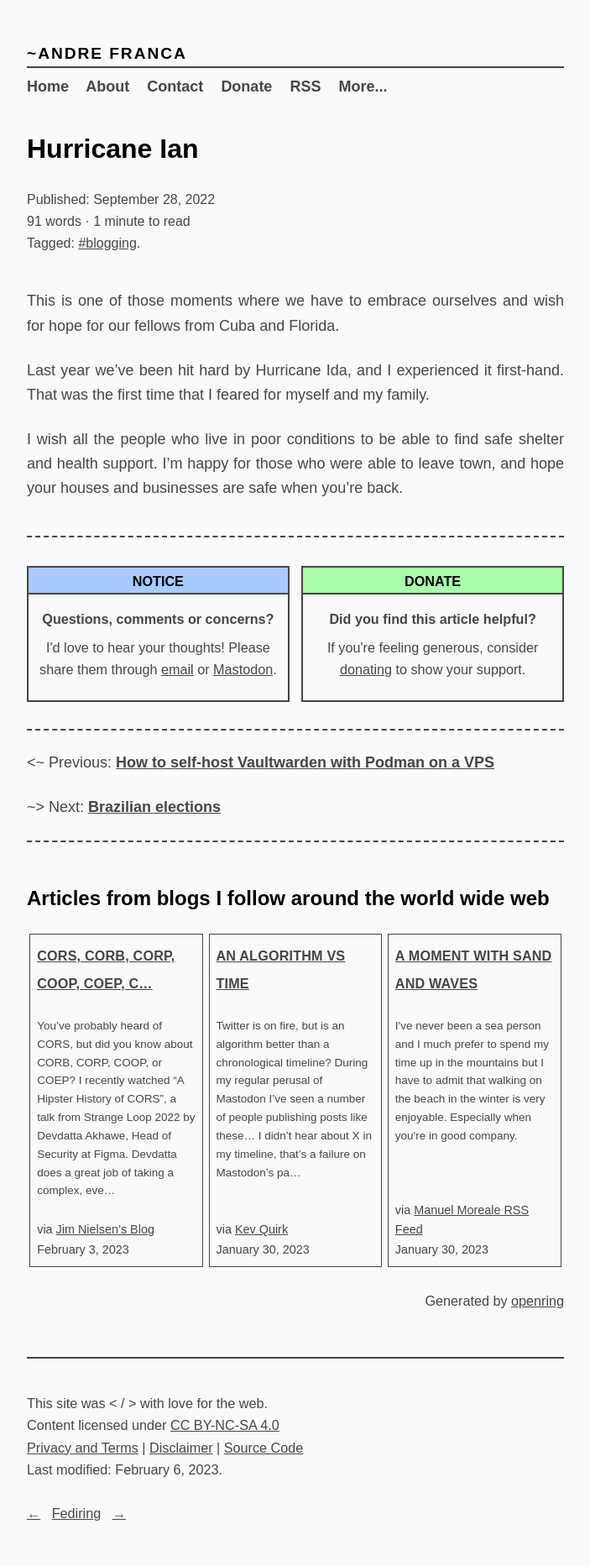
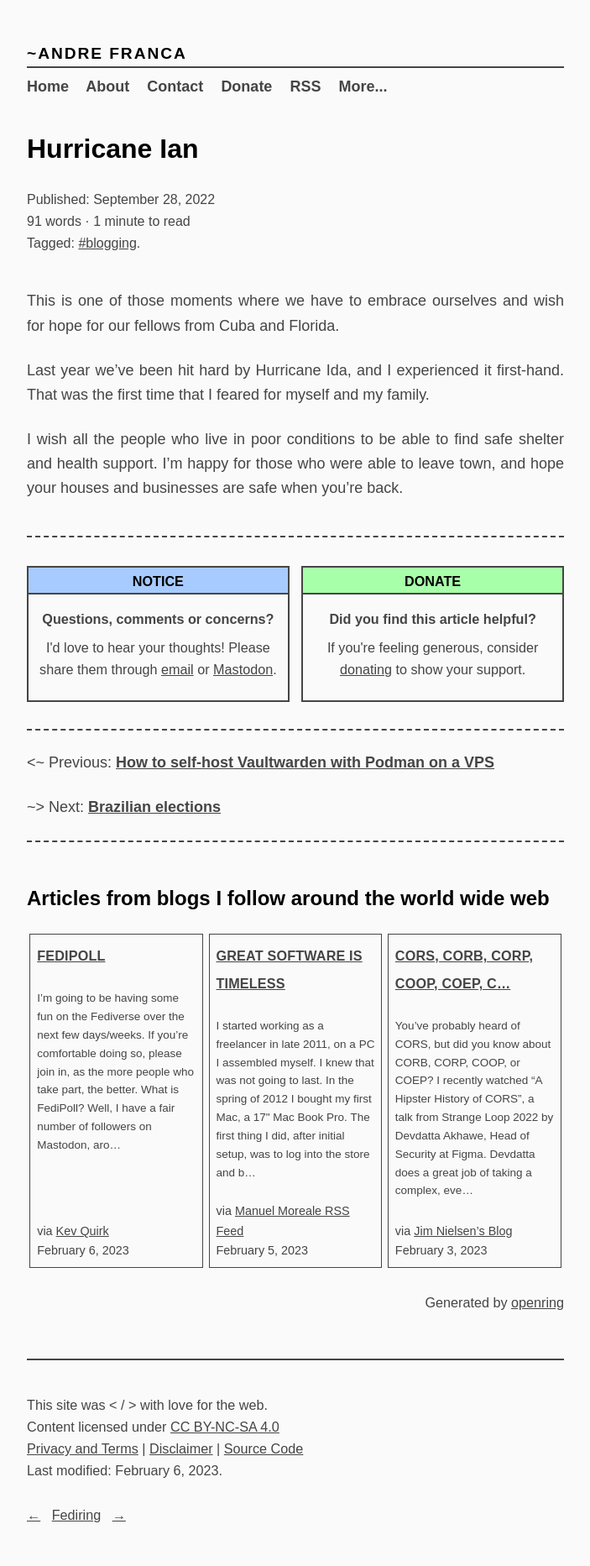
Before and after one commit to a-franca/abf.li, a Jekyll site: the page built from _posts/2022/2022-09-28-hurricane-ian.md, in a window 1280 px wide. Shown: the whole page at 84% size, without its empty margins (288-991 px from the left). Built offline with Jekyll 4.4.1, drawn with Linux system fonts in a browser that asks for light colours.

Commit message:
fetch new content

```diff
--- a/_includes/openring-out.html
+++ b/_includes/openring-out.html
@@ -2,6 +2,33 @@
 <section class="webring">
   <h2 class="description">Articles from blogs I follow around the world wide web</h2>
   <section class="articles">
+
+    <div class="article">
+      <h4 class="title">
+        <a href="https://kevquirk.com/fedipoll/" rel="noopener noreferrer nofollow" target="_blank">FediPoll</a>
+      </h4>
+      <p class="summary">
+          I’m going to be having some fun on the Fediverse over the next few days/weeks. If you’re comfortable doing so, please join in, as the more people who take part, the better.
+
+What is FediPoll?
+
+Well, I have a fair number of followers on Mastodon, aro…</p>
+      <small class="source">
+        via <a href="https://kevquirk.com" rel="noopener noreferrer nofollow" target="_blank">Kev Quirk</a>
+      </small>
+      <small class="date">February 6, 2023</small>
+    </div>
+
+    <div class="article">
+      <h4 class="title">
+        <a href="https://manuelmoreale.com/@/page/6rfzBFBtLgpaJJeT" rel="noopener noreferrer nofollow" target="_blank">Great software is timeless</a>
+      </h4>
+      <p class="summary">I started working as a freelancer in late 2011, on a PC I assembled myself. I knew that was not going to last. In the spring of 2012 I bought my first Mac, a 17&#34; Mac Book Pro. The first thing I did, after initial setup, was to log into the store and b…</p>
+      <small class="source">
+        via <a href="https://manuelmoreale.com" rel="noopener noreferrer nofollow" target="_blank">Manuel Moreale RSS Feed</a>
+      </small>
+      <small class="date">February 5, 2023</small>
+    </div>
 
     <div class="article">
       <h4 class="title">
@@ -15,35 +42,6 @@ I recently watched “A Hipster History of CORS”, a talk from Strange Loop 202
       <small class="date">February 3, 2023</small>
     </div>
 
-    <div class="article">
-      <h4 class="title">
-        <a href="https://kevquirk.com/algorithm-vs-time/" rel="noopener noreferrer nofollow" target="_blank">An Algorithm vs Time</a>
-      </h4>
-      <p class="summary">
-          Twitter is on fire, but is an algorithm better than a chronological timeline?
-
-During my regular perusal of Mastodon I’ve seen a number of people publishing posts like these…
-
-
-  I didn’t hear about X in my timeline, that’s a failure on Mastodon’s pa…</p>
-      <small class="source">
-        via <a href="https://kevquirk.com" rel="noopener noreferrer nofollow" target="_blank">Kev Quirk</a>
-      </small>
-      <small class="date">January 30, 2023</small>
-    </div>
-
-    <div class="article">
-      <h4 class="title">
-        <a href="https://manuelmoreale.com/@/page/S23zLkOxYSIiSYaO" rel="noopener noreferrer nofollow" target="_blank">A moment with sand and waves</a>
-      </h4>
-      <p class="summary">I&#39;ve never been a sea person and I much prefer to spend my time up in the mountains but I have to admit that walking on the beach in the winter is very enjoyable. Especially when you&#39;re in good company.
-</p>
-      <small class="source">
-        via <a href="https://manuelmoreale.com" rel="noopener noreferrer nofollow" target="_blank">Manuel Moreale RSS Feed</a>
-      </small>
-      <small class="date">January 30, 2023</small>
-    </div>
-
   </section>
   <p class="attribution">
     Generated by
```
